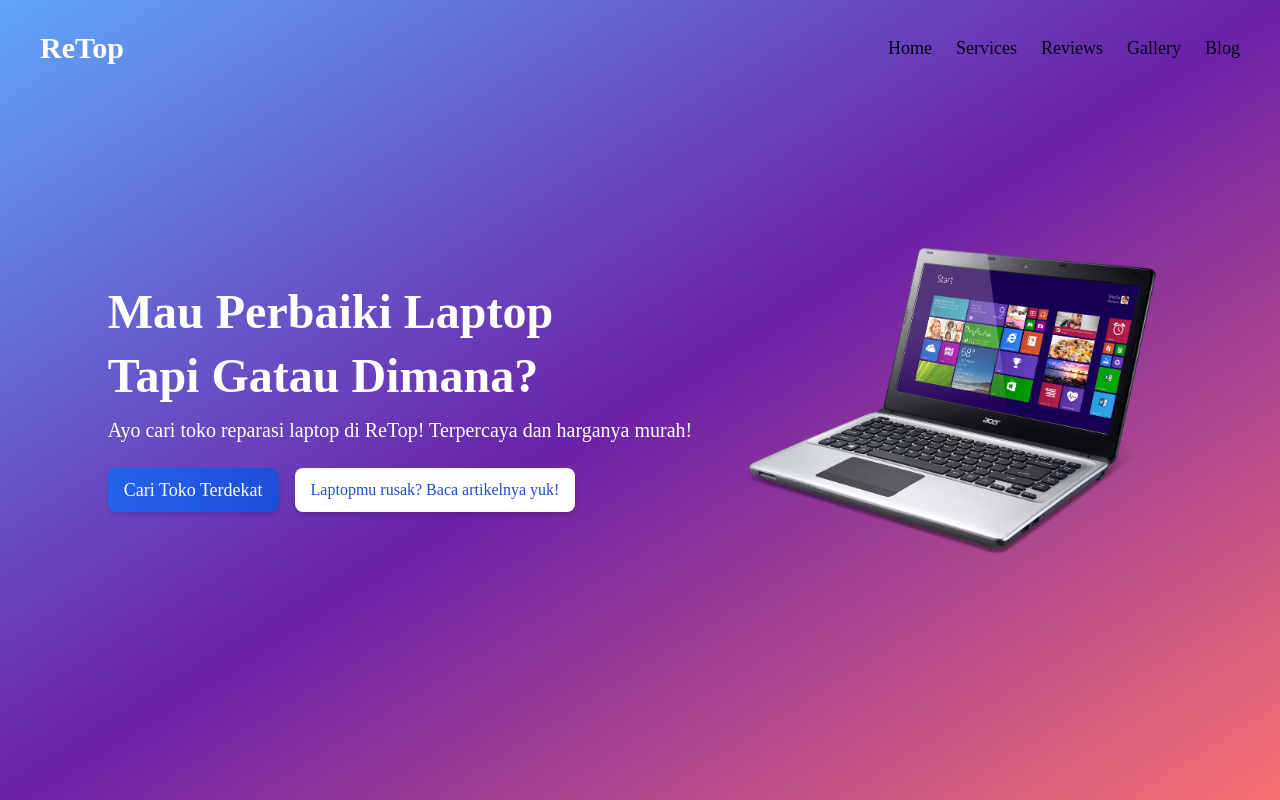
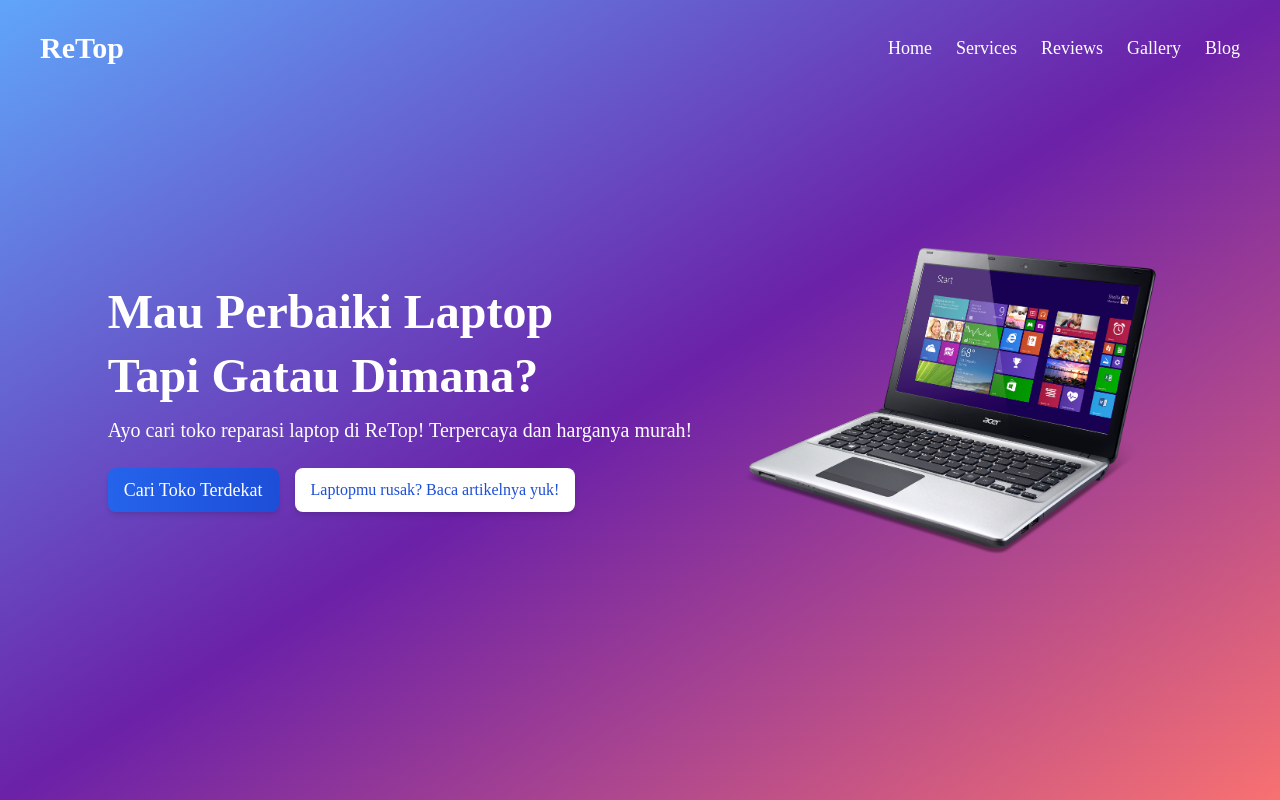
Before and after one commit to aalriskyl/retop_frontend, a React (Create React App) app: page / in a window 1280 px wide. Shown: the top 800 px of the page. Built offline with nearby package versions, Linux system fonts and the light colour scheme; sample sign-in values are in the browser's storage.

Commit message:
fixing bugs

```diff
--- a/src/components/Navbar.js
+++ b/src/components/Navbar.js
@@ -26,13 +26,13 @@ const Navbar = ({ heroRef, serviceRef, reviewsRef, galleryRef, blogRef }) => {
 
   const NavLinks = ({ mobile = false }) => (
     <>
-      <a href="/" className="cursor-pointer text-lg text-slate-950 hover:text-blue-500">Home</a>
-      <a onClick={() => scrollToSection(serviceRef)} className="cursor-pointer text-lg text-slate-950 hover:text-blue-500">Services</a>
+      <a href="/" className="cursor-pointer text-lg lg:text-white md:text-white sm:text-slate-950 hover:text-blue-500">Home</a>
+      <a onClick={() => scrollToSection(serviceRef)} className="cursor-pointer text-lg lg:text-white sm:text-slate-950 hover:text-blue-500">Services</a>
       {!window.location.pathname.startsWith('/blog') && (
-        <a onClick={() => scrollToSection(reviewsRef)} className="cursor-pointer text-lg text-slate-950 hover:text-blue-500">Reviews</a>
+        <a onClick={() => scrollToSection(reviewsRef)} className="cursor-pointer text-lg  lg:text-white md:text-white sm:text-slate-950 hover:text-blue-500">Reviews</a>
       )}
-      <a onClick={() => scrollToSection(galleryRef)} className="cursor-pointer text-lg text-slate-950 hover:text-blue-500">Gallery</a>
-      {token && <a href="/blog" className="cursor-pointer text-lg text-slate-950 hover:text-blue-500">Blog</a>}
+      <a onClick={() => scrollToSection(galleryRef)} className="cursor-pointer text-lg  lg:text-white md:text-white sm:text-slate-950 hover:text-blue-500">Gallery</a>
+      {token && <a href="/blog" className="cursor-pointer text-lg text-white hover:text-blue-500">Blog</a>}
 
       {mobile && (
         <div className="flex flex-col items-center space-y-2">
@@ -61,7 +61,7 @@ const Navbar = ({ heroRef, serviceRef, reviewsRef, galleryRef, blogRef }) => {
         </button>
       </div>
       {nav && (
-        <div className="absolute top-20 left-0 w-full bg-white shadow-md py-4 z-50">
+        <div className="absolute top-20 left-0 w-full bg-black shadow-md py-4 z-50">
           <ul className="flex flex-col items-center space-y-4">
             <NavLinks mobile />
           </ul>
```
